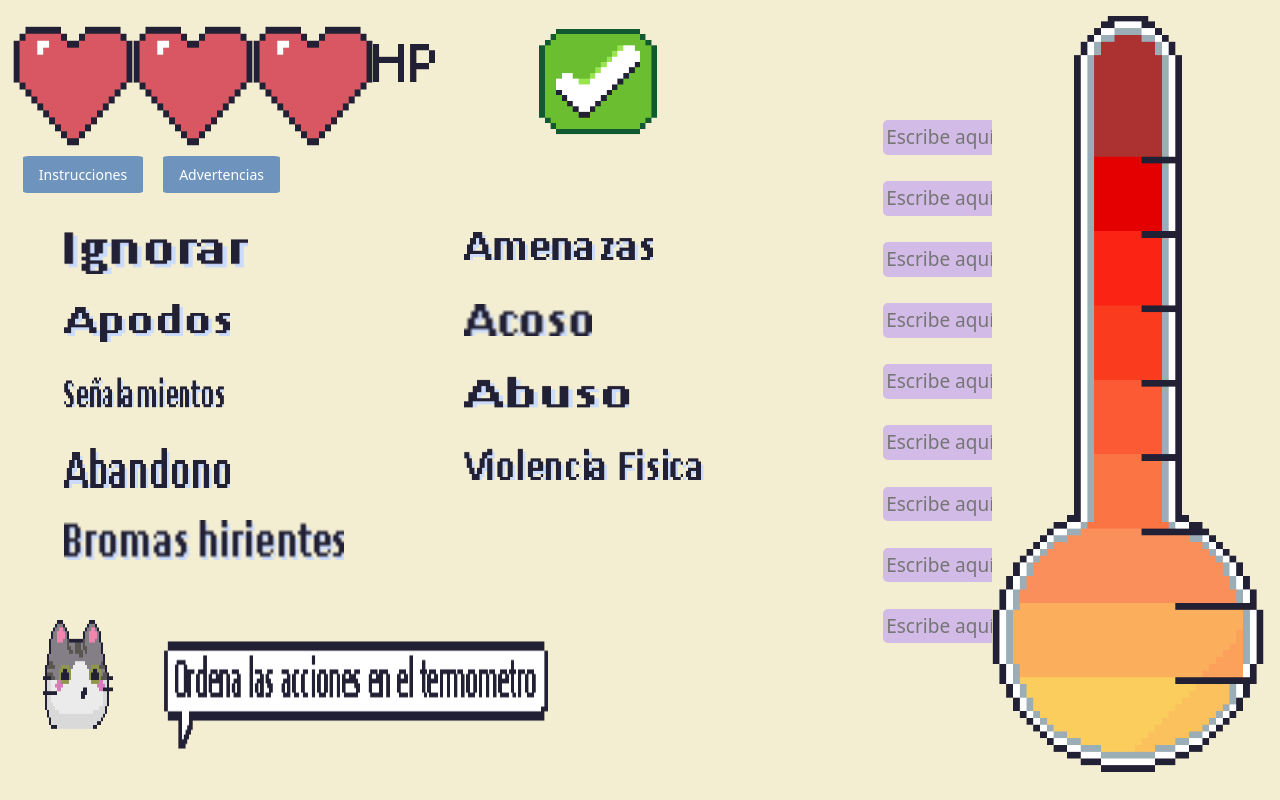
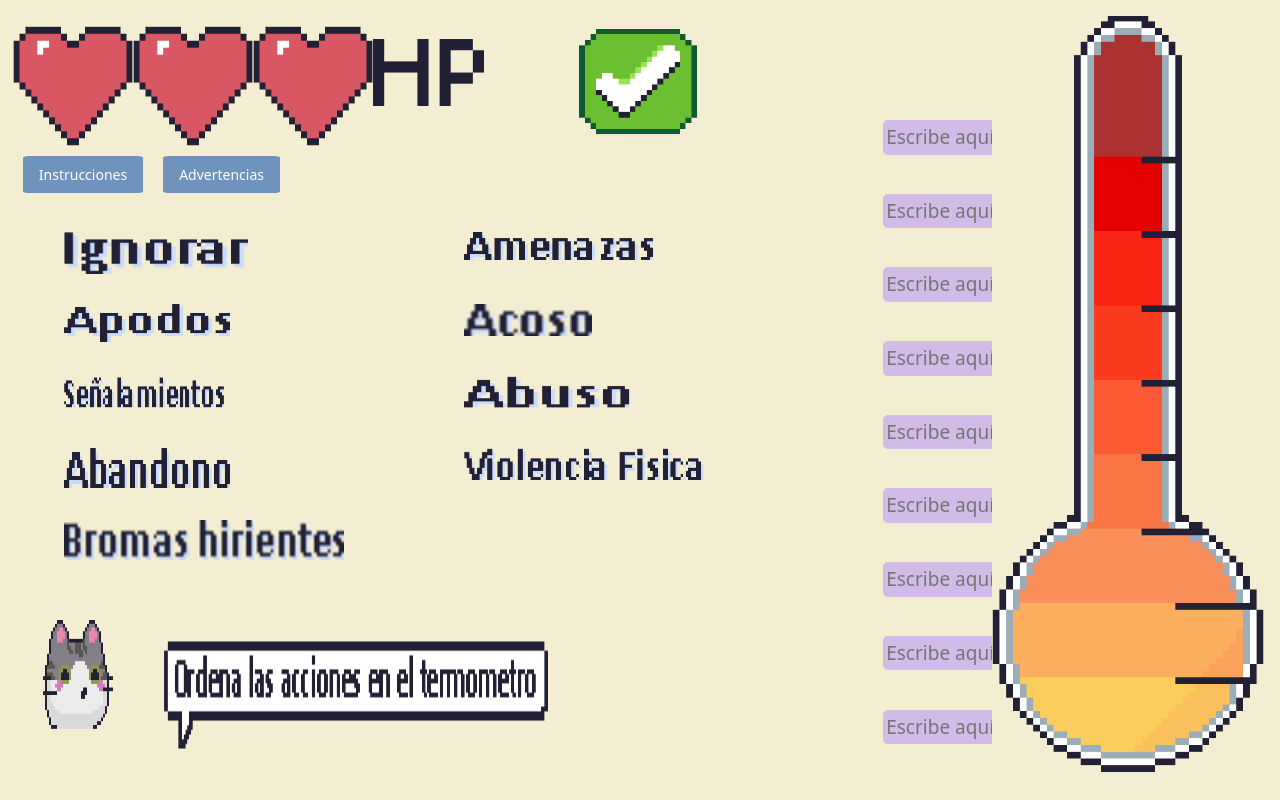
Before and after one commit to 0511Cynthia/violentometro, a React (Create React App) app: page /level2 in a window 1280 px wide. Built offline with nearby package versions, Linux system fonts and the light colour scheme.

Commit message:
Changes with the HP component

```diff
--- a/src/pages/level1/level1.module.css
+++ b/src/pages/level1/level1.module.css
@@ -14,8 +14,8 @@
 }
 
 .Hp{
-    height: 7vmin;
-    padding-top: 20%;
+    height: 10vmin;
+    padding-top: 10%;
 }
 
 .wordsContainer {
--- a/src/pages/level2/level2.module.css
+++ b/src/pages/level2/level2.module.css
@@ -13,8 +13,8 @@
     grid-template-columns: .1fr .1fr .1fr .1fr .1fr;
 }
 .Hp{
-    height: 7vmin;
-    padding-top: 20%;
+    height: 10vmin;
+    padding-top: 10%;
 }
 
 .wordsContainer {
@@ -43,7 +43,7 @@
 .inputsContainer input{
     font-size: 19px;
     width: 80%;
-    margin-bottom: 9.5%;
+    margin-bottom: 14%;
     border: none;
     background-color: #d3bbe7;
     border-radius: 5px;
--- a/src/pages/level3/Level3.module.css
+++ b/src/pages/level3/Level3.module.css
@@ -13,7 +13,7 @@
     grid-template-columns: .1fr .1fr .1fr .1fr .1fr;
 }
 .Hp{
-    height: 13vmin;
+    height: 10vmin;
     padding-top: 10%;
 }
 
```
